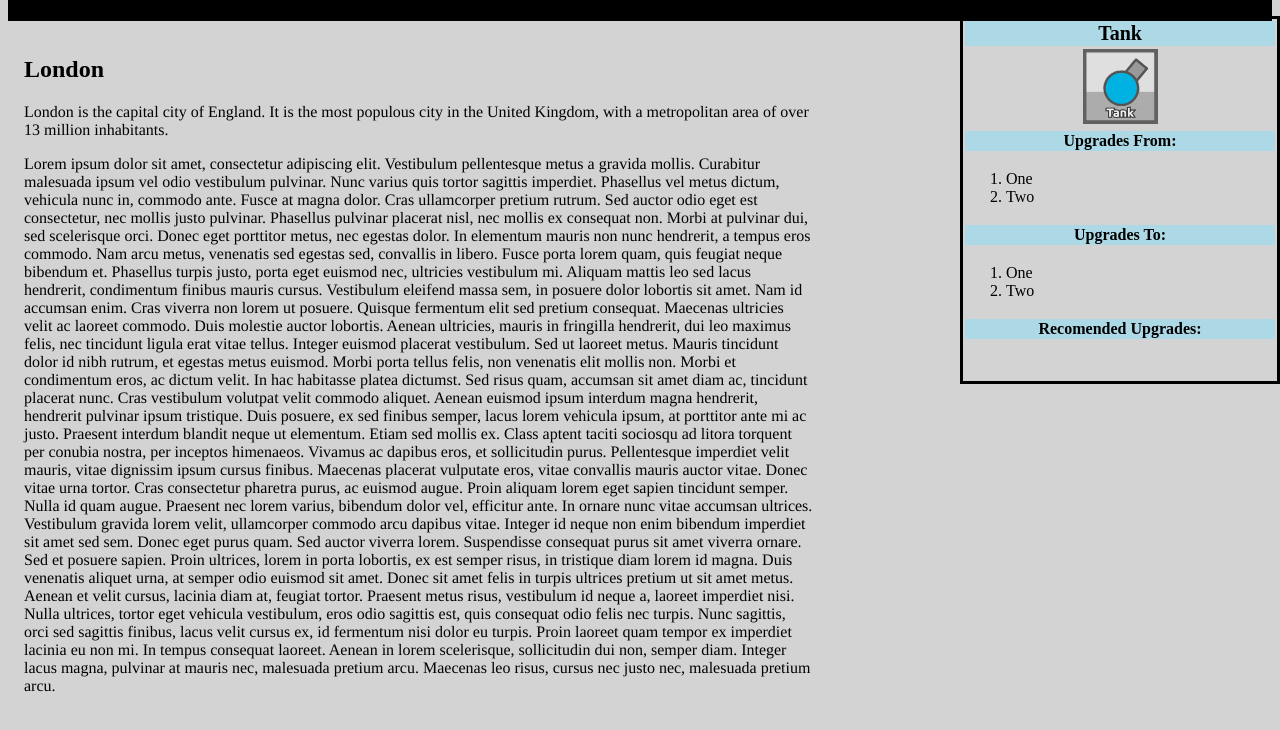
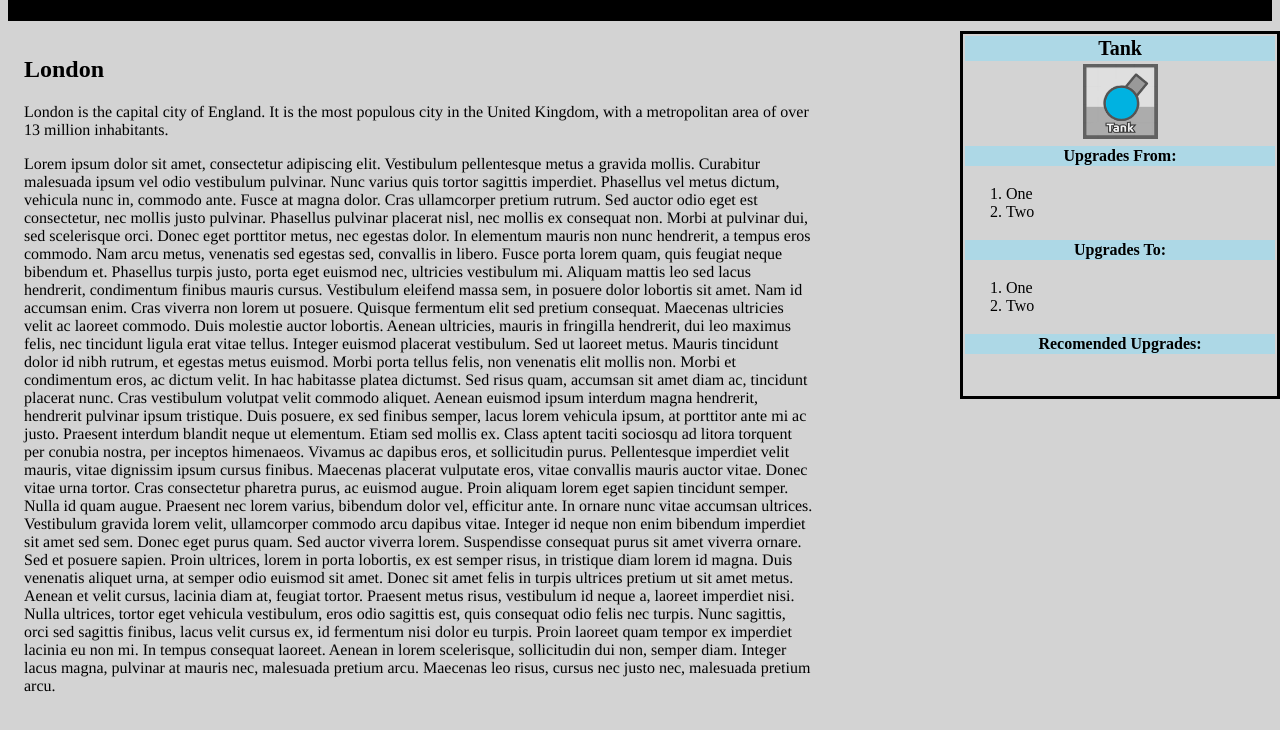
Before and after one commit to aaghassi2018/DiepDatabase, a plain HTML site: page tank.html in a window 1280 px wide. Shown: the part 144-874 px from the top of the page. Drawn offline with Linux system fonts and the light colour scheme.

Commit message:
literally changed one number...

```diff
--- a/file.css
+++ b/file.css
@@ -45,7 +45,7 @@ header, footer {
 table.infoBox{
   width: 25%;
   position: fixed;
-  top: 160px;
+  top: 175px;
   right: 0;
   border: 3px solid black;
 
```
